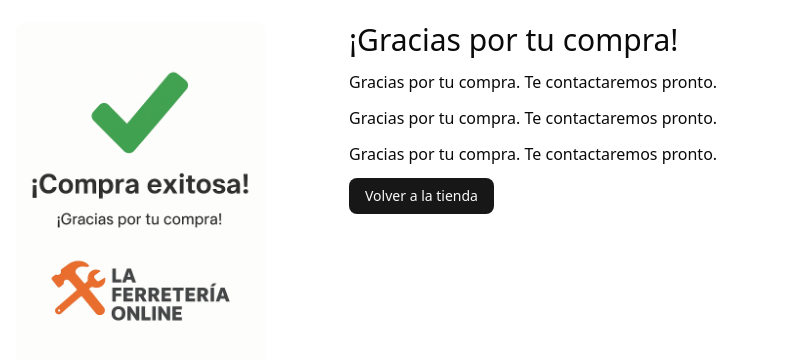
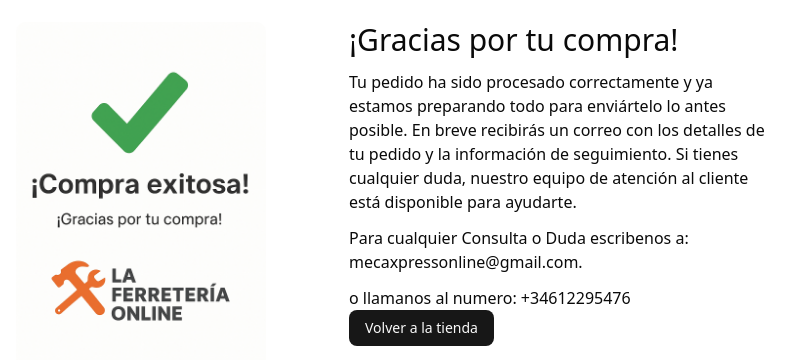
Before and after one commit to ibrahimzankodev/mecaxpress, a Next.js app: page /success in a window 1280 px wide. Shown: the part 717-1077 px from the top of the page, without its empty margins (283-1078 px from the left). Built offline with nearby package versions, Linux system fonts and the light colour scheme; no server answers.

Commit message:
feat: add successError page for cancelled payments

```diff
--- a/app/(routes)/success/page.tsx
+++ b/app/(routes)/success/page.tsx
@@ -16,12 +16,15 @@ const PageSuccess = () => {
                 <div>
                     <h1 className="text-3xl">¡Gracias por tu compra!</h1>
                     <p className="my-3">
-                        Gracias por tu compra. Te contactaremos pronto.
+                        Tu pedido ha sido procesado correctamente y ya estamos preparando todo para enviártelo lo antes posible. En breve recibirás un correo con los detalles de tu pedido y la información de seguimiento. Si tienes cualquier duda, nuestro equipo de atención al cliente está disponible para ayudarte.
                     </p>
                     <p className="my-3">
-                        Gracias por tu compra. Te contactaremos pronto.
+                        Para cualquier Consulta o Duda escribenos a: mecaxpressonline@gmail.com.
                     </p>
-                    <p className="my-3"> Gracias por tu compra. Te contactaremos pronto.</p>
+
+                    <p>
+                        o llamanos al numero: +34612295476
+                    </p>
 
                     <Button onClick={() => router.push('/')}>Volver a la tienda</Button>
                 </div>
--- /dev/null
+++ b/app/(routes)/successError/page.tsx
@@ -0,0 +1,46 @@
+"use client"
+
+import { Button } from "@/components/ui/button"
+import Image from "next/image"
+import { useRouter } from "next/navigation"
+
+const PageSuccessError = () => {
+    const router = useRouter()
+    return (
+        <div className="max-w-5xl p-4 mx-auto sm:py-16 sm:px-24 ">
+            <div className="flex flex-col-reverse gap-2 sm:flex-row">
+                <div className="flex justify-center sm:min-w-[400px]">
+                    <Image src="/error.png" alt="payment-error" width={250} height={500} className="rounded-lg" />
+                </div>
+
+                <div>
+                    <h1 className="text-3xl font-semibold text-red-600">El pago no se ha completado</h1>
+
+                    <p className="my-3">
+                        Parece que tu transacción no pudo finalizarse correctamente.
+                        Esto puede deberse a un error con el método de pago, una cancelación o un problema de conexión.
+                    </p>
+
+                    <p className="my-3">
+                        Si deseas volver a intentarlo, puedes regresar a la tienda y completar la compra nuevamente.
+                        Si el problema persiste, no dudes en ponerte en contacto con nosotros:
+                    </p>
+
+                    <p className="my-3">
+                        Email: <strong>mecaxpressonline@gmail.com</strong>
+                    </p>
+
+                    <p className="mb-6">
+                        Teléfono: <strong>+34 612 295 476</strong>
+                    </p>
+
+                    <div className="flex gap-3">
+                        <Button onClick={() => router.push('/')}>Volver a la tienda</Button>
+                    </div>
+                </div>
+            </div>
+        </div>
+    )
+}
+
+export default PageSuccessError
```
